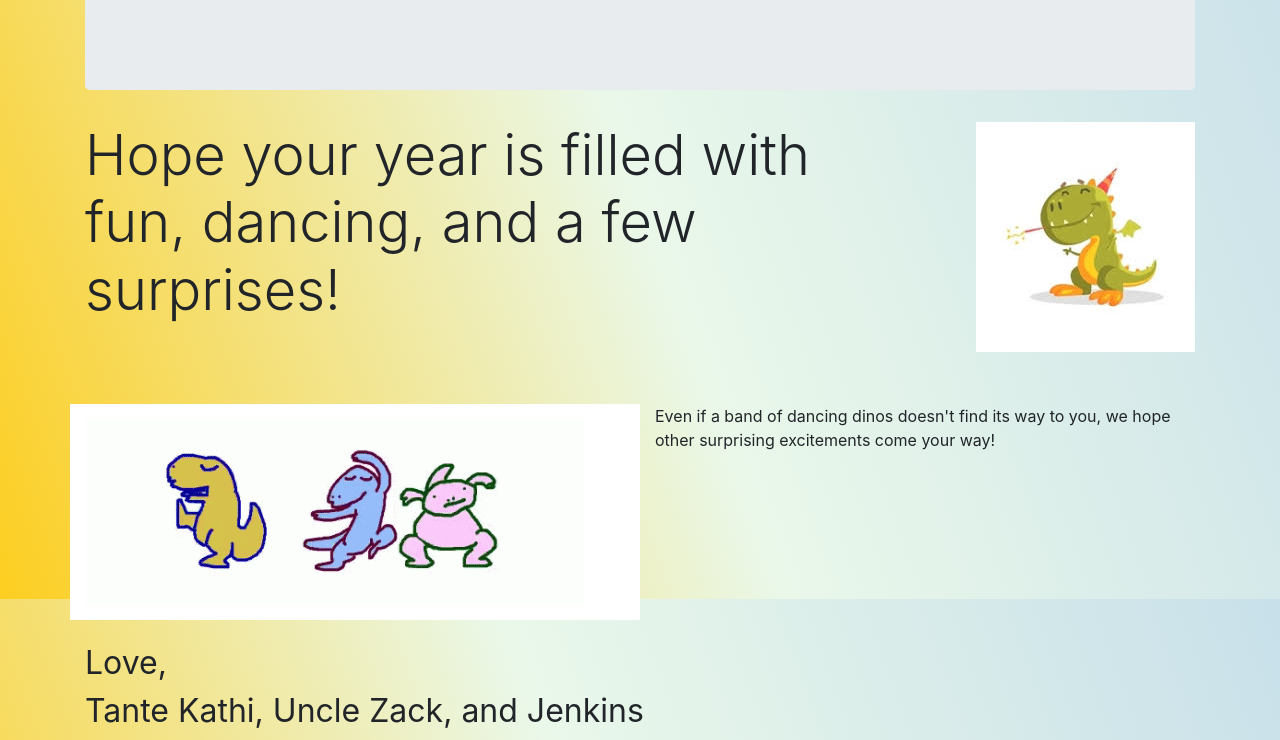
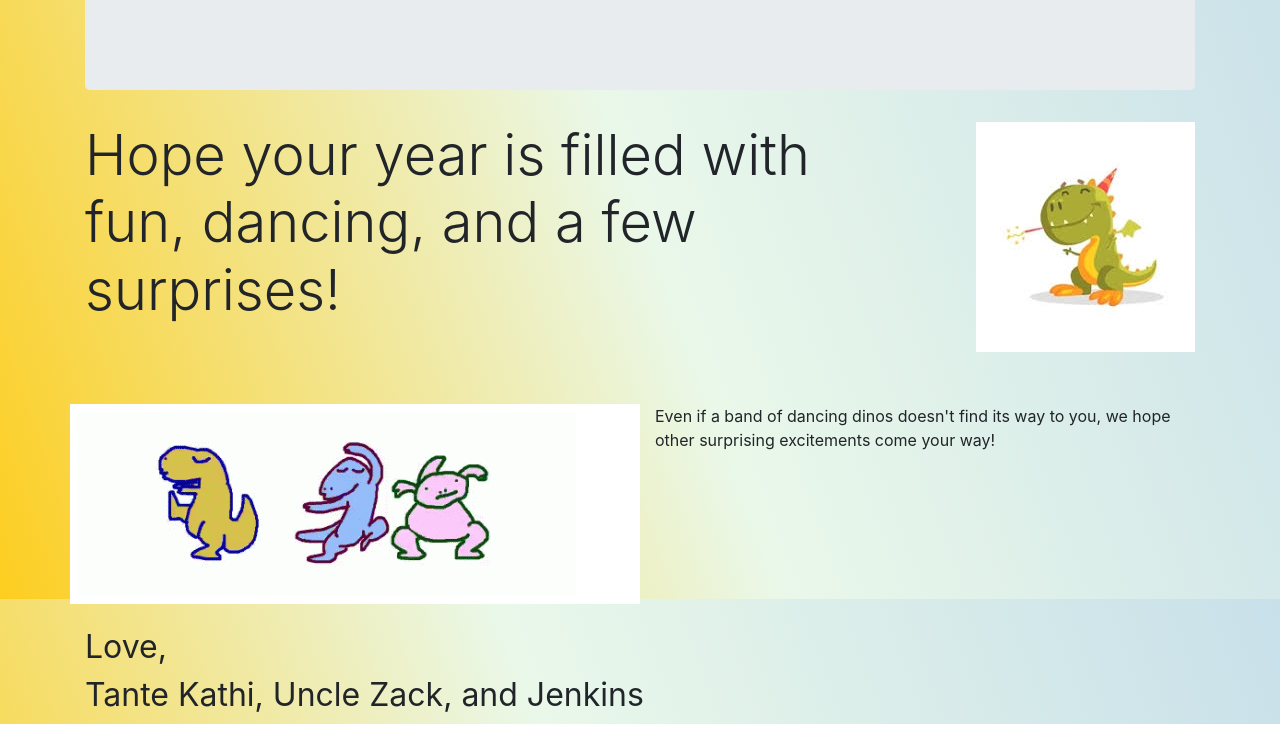
Before and after one commit to KRohrmeier/birthday_page, a plain HTML site: page index.html in a window 1280 px wide. Both pictures are taken after a click on the picture 211 px from the left and 729 px from the top of the page. Shown: the part 201-941 px from the top of the page. Drawn offline with nearby package versions, Linux system fonts and the light colour scheme.

Commit message:
Spacing tweeks

```diff
--- a/birthday.js
+++ b/birthday.js
@@ -6,7 +6,7 @@ const surprise = () => {
     let oldImage = document.querySelector("#giftbox");
     let giftDiv = document.querySelector("#giftDiv");
     let newImage = document.createElement("img");
-    giftDiv.setAttribute("class", "col-sm-6 mb-3 p-3");
+    giftDiv.setAttribute("class", "col-sm-6 mb-3 p-2");
     newImage.setAttribute("src", "dancing_dinos.gif");
     newImage.setAttribute("alt", "three dinos dancing");
     giftDiv.replaceChild(newImage, oldImage);
--- a/index.html
+++ b/index.html
@@ -41,7 +41,7 @@
                 </div>
             </div>
             <div id="outerGiftDiv" class="row">
-                <div id="giftDiv" class="col-sm-6 mb-3 p-5">
+                <div id="giftDiv" class="col-sm-6 mb-3 p-4">
                     <img
                         id="giftbox"
                         src="giftbox-orangegreen.jpg"
```
